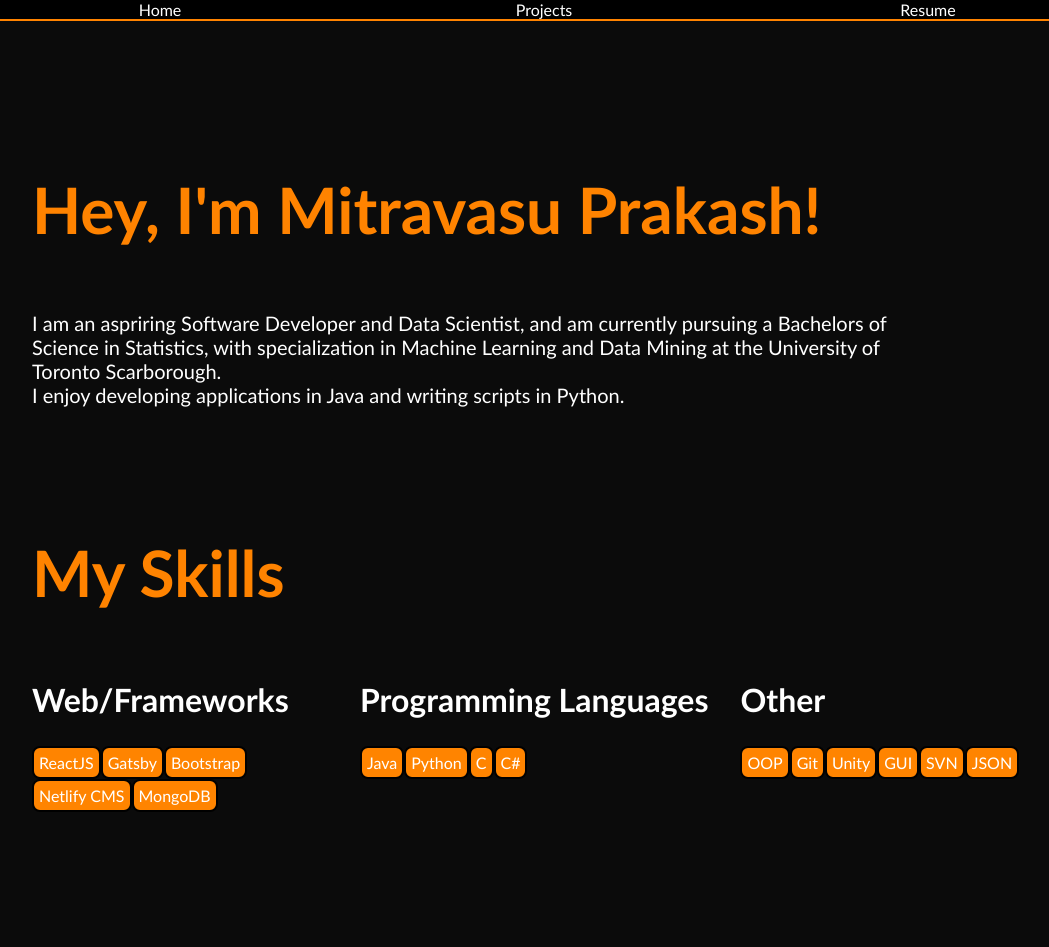
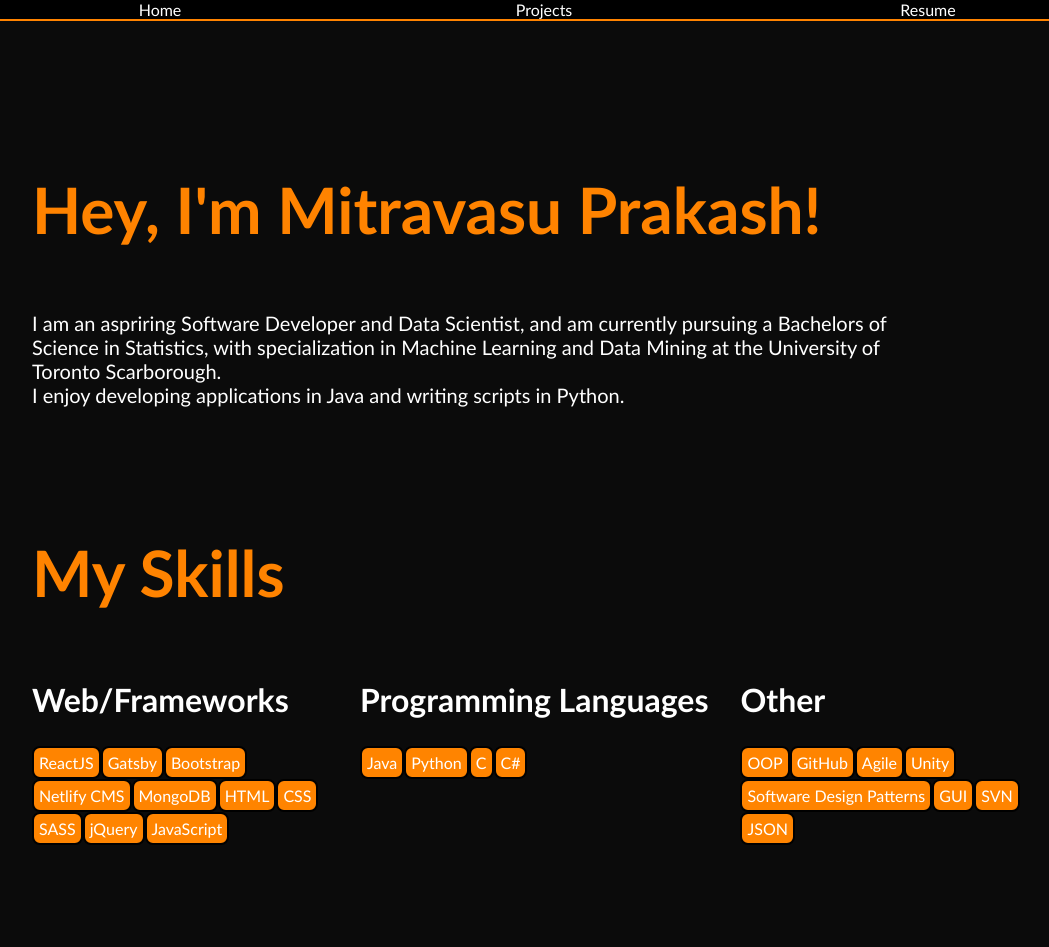
Before and after one commit to Mitravasu/PortfolioSite, a React (Create React App) app: page / in a window 1280 px wide. Shown: the top 947 px of the page, without its empty margins (96-1145 px from the left). Built offline with nearby package versions, Linux system fonts and the light colour scheme; the HTML template or start-up script is replaced by a standard one.

Commit message:
Added new Skills

```diff
--- a/src/pages/Home.js
+++ b/src/pages/Home.js
@@ -28,6 +28,11 @@ function Home() {
               <li>Bootstrap</li>
               <li>Netlify CMS</li>
               <li>MongoDB</li>
+              <li>HTML</li>
+              <li>CSS</li>
+              <li>SASS</li>
+              <li>jQuery</li>
+              <li>JavaScript</li>
             </ul>
           </div>
           <div class="Skills">
@@ -43,8 +48,10 @@ function Home() {
             <h2>Other</h2>
             <ul>
               <li>OOP</li>
-              <li>Git</li>
+              <li>GitHub</li>
+              <li>Agile</li>
               <li>Unity</li>
+              <li>Software Design Patterns</li>
               <li>GUI</li>
               <li>SVN</li>
               <li>JSON</li>
@@ -67,6 +74,7 @@ function Home() {
               <li>Javascript</li>
               <li>CSS3</li>
               <li>Netlify CMS</li>
+              <li>GitHub</li>
             </ul>
           </a>
           <a class="Project" href="https://github.com/Mitravasu/BeatStar">
@@ -90,6 +98,7 @@ function Home() {
               <li>Unity</li>
               <li>ReactJS</li>
               <li>Netlify CMS</li>
+              <li>GitHub</li>
             </ul>
           </a>
         </div>
--- a/src/pages/Projects.js
+++ b/src/pages/Projects.js
@@ -26,6 +26,7 @@ function Projects() {
             <li>Javascript</li>
             <li>CSS3</li>
             <li>Netlify CMS</li>
+            <li>GitHub</li>
           </ul>
         </a>
         <a class="Project" href="https://github.com/Mitravasu/BeatStar">
@@ -49,6 +50,7 @@ function Projects() {
             <li>Unity</li>
             <li>ReactJS</li>
             <li>Netlify CMS</li>
+            <li>GitHub</li>
           </ul>
         </a>
         <a class="Project" href="https://courieru.herokuapp.com/">
@@ -60,6 +62,7 @@ function Projects() {
             <li>Bootstrap</li>
             <li>MongoDB</li>
             <li>Heroku</li>
+            <li>GitHub</li>
           </ul>
         </a>
         <a class="Project" href="https://github.com/l3n0ire/pythonDiscordBot">
@@ -72,6 +75,7 @@ function Projects() {
             <li>MongoDB</li>
             <li>Heroku</li>
             <li>discord.py</li>
+            <li>GitHub</li>
           </ul>
         </a>
       </div>
```
